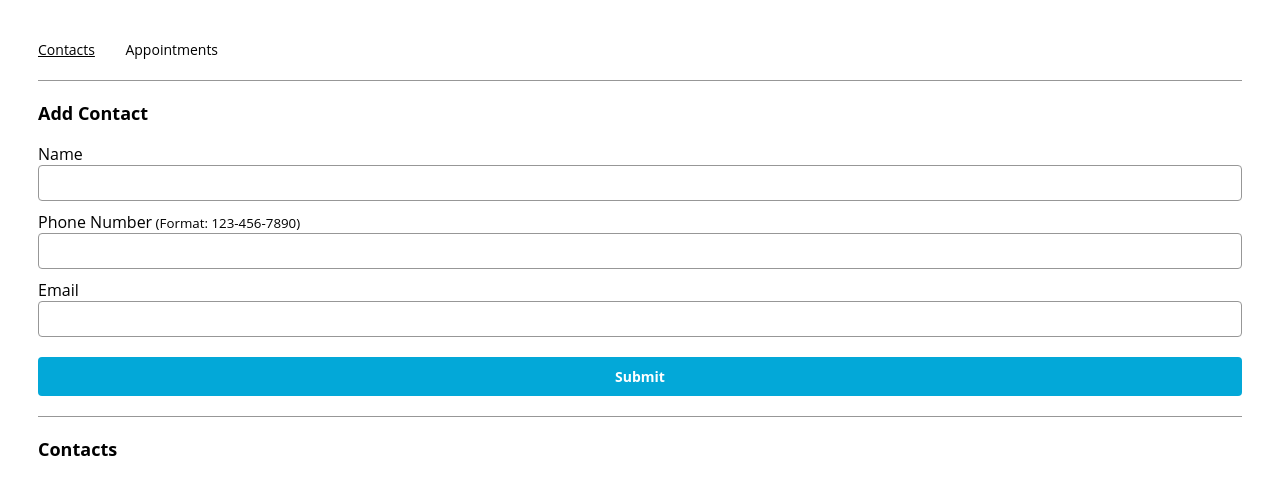
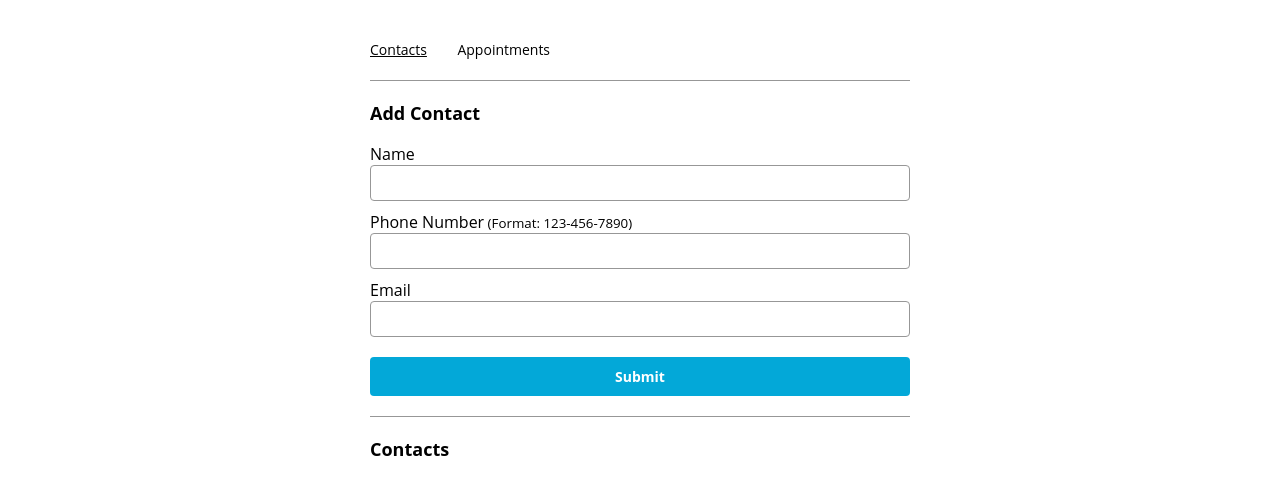
Before and after one commit to ZEwela/React-Appoinment-App, a React (Create React App) app: page /contacts in a window 1280 px wide. Shown: the top 494 px of the page. Built offline with nearby package versions, Linux system fonts and the light colour scheme.

Commit message:
Adjust style

```diff
--- a/public/index.css
+++ b/public/index.css
@@ -1,6 +1,16 @@
 #root {
   padding: 30px;
   font-family: "Open Sans", sans-serif;
+  max-width: 600px;
+  box-sizing: border-box;
+}
+body {
+  display: flex;
+  justify-content: center;
+}
+
+div {
+  display: block;
 }
 
 nav > a {
```
